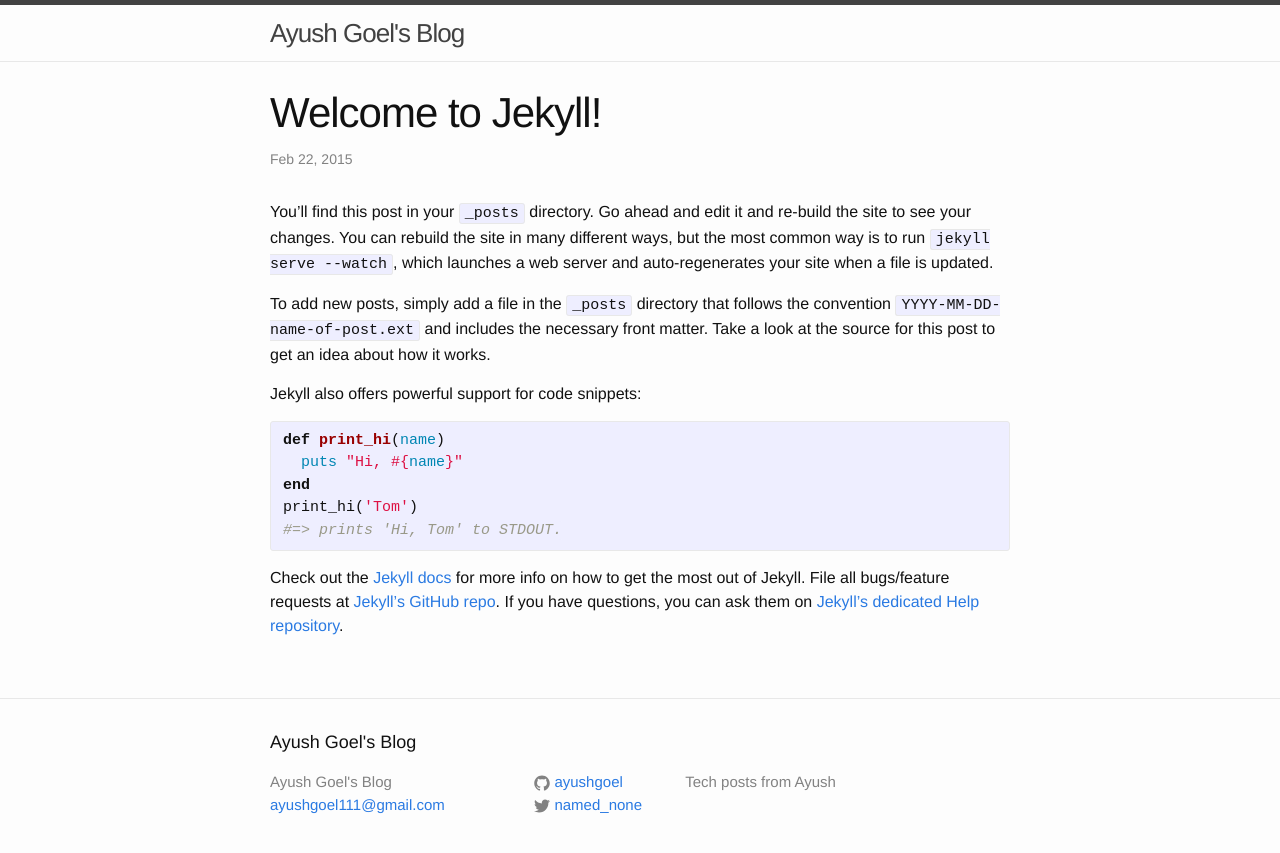
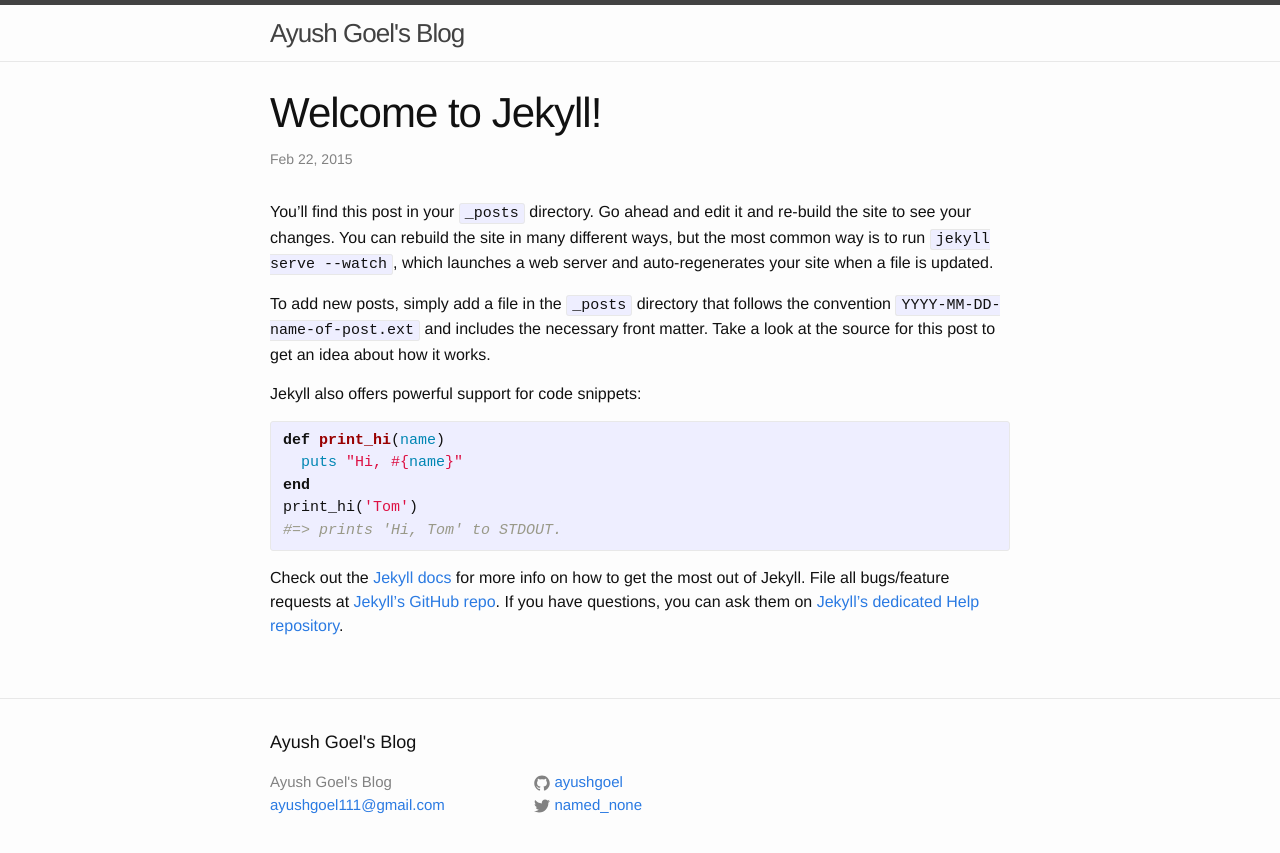
Before and after one commit to ayushgoel/ayushgoel.github.io, a Jekyll site: the page built from _posts/2015-02-22-Test-post.md, in a window 1280 px wide. Shown: the top 853 px of the page. Built offline with Jekyll 4.4.1, drawn with Linux system fonts in a browser that asks for light colours; some of the changed lines change nothing that is shown.

Commit message:
Update author and description in config

```diff
--- a/_config.yml
+++ b/_config.yml
@@ -1,9 +1,10 @@
 # Site settings
 title: Ayush Goel's Blog
-email: ayushgoel111@gmail.com
-description: Tech posts from Ayush
+description: ""#Tech posts from Ayush
 baseurl: "" # the subpath of your site, e.g. /blog/
 url: "https://ayushgoel.github.io" # the base hostname & protocol for your site
+author: Ayush Goel
+email: ayushgoel111@gmail.com
 github_username: ayushgoel
 twitter_username: named_none
 
```
